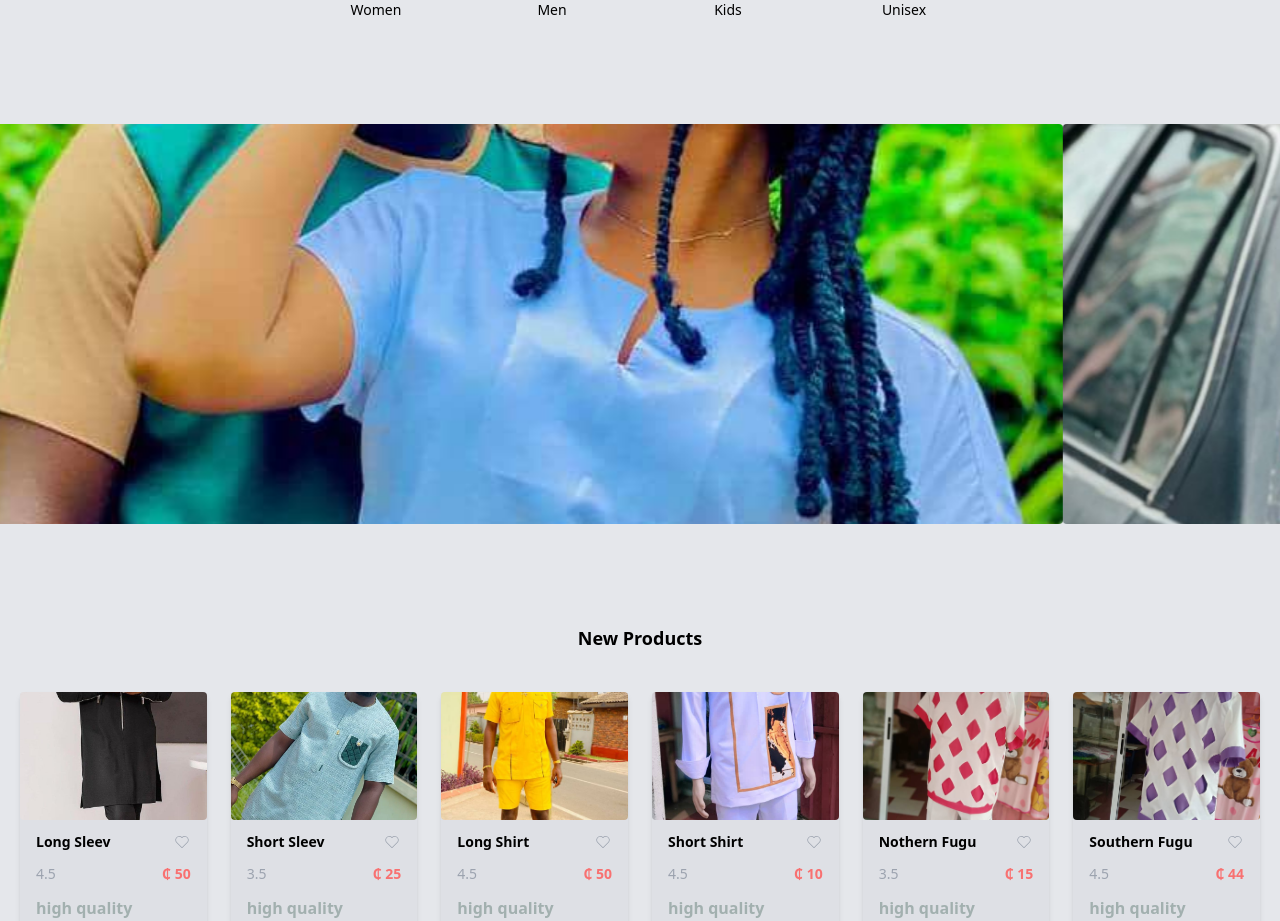
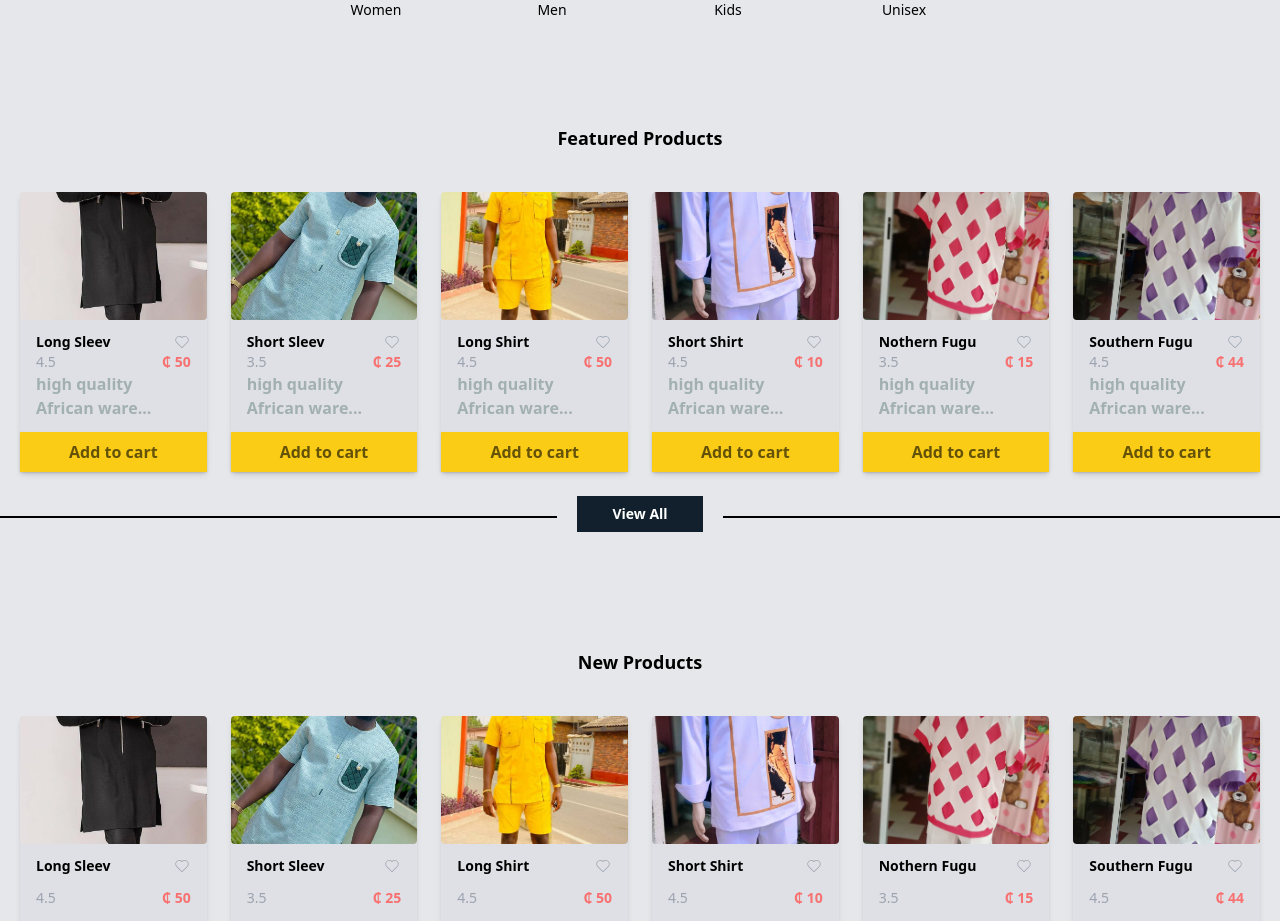
Before and after one commit to owusuvictorjnr/blessed-redeemer-fashion-and-design, a Next.js app: page / in a window 1280 px wide. Shown: the part 900-1821 px from the top of the page. Built offline with nearby package versions, Linux system fonts and the light colour scheme.

Commit message:
comment kids banner

```diff
--- a/app/(frontend)/page.tsx
+++ b/app/(frontend)/page.tsx
@@ -2,7 +2,7 @@
 
 import KidsBanner from "@/components/Banners/kidsBanner";
 import WomenBanner from "@/components/Banners/womenBanner";
-// import FeaturedProd from "@/components/FeaturedProd";
+import FeaturedProd from "@/components/FeaturedProd";
 import { HomeCategories } from "@/components/HomeCategories";
 import LandingPage from "@/components/LandingPage";
 import NewProducts from "@/components/NewProducts";
@@ -21,11 +21,11 @@ export default function Home() {
       </section>
 
       <section>
-        {/* <FeaturedProd /> */}
+        <FeaturedProd />
       </section>
 
       <section>
-        <KidsBanner />
+        {/* <KidsBanner /> */}
       </section>
 
       <section>
```
